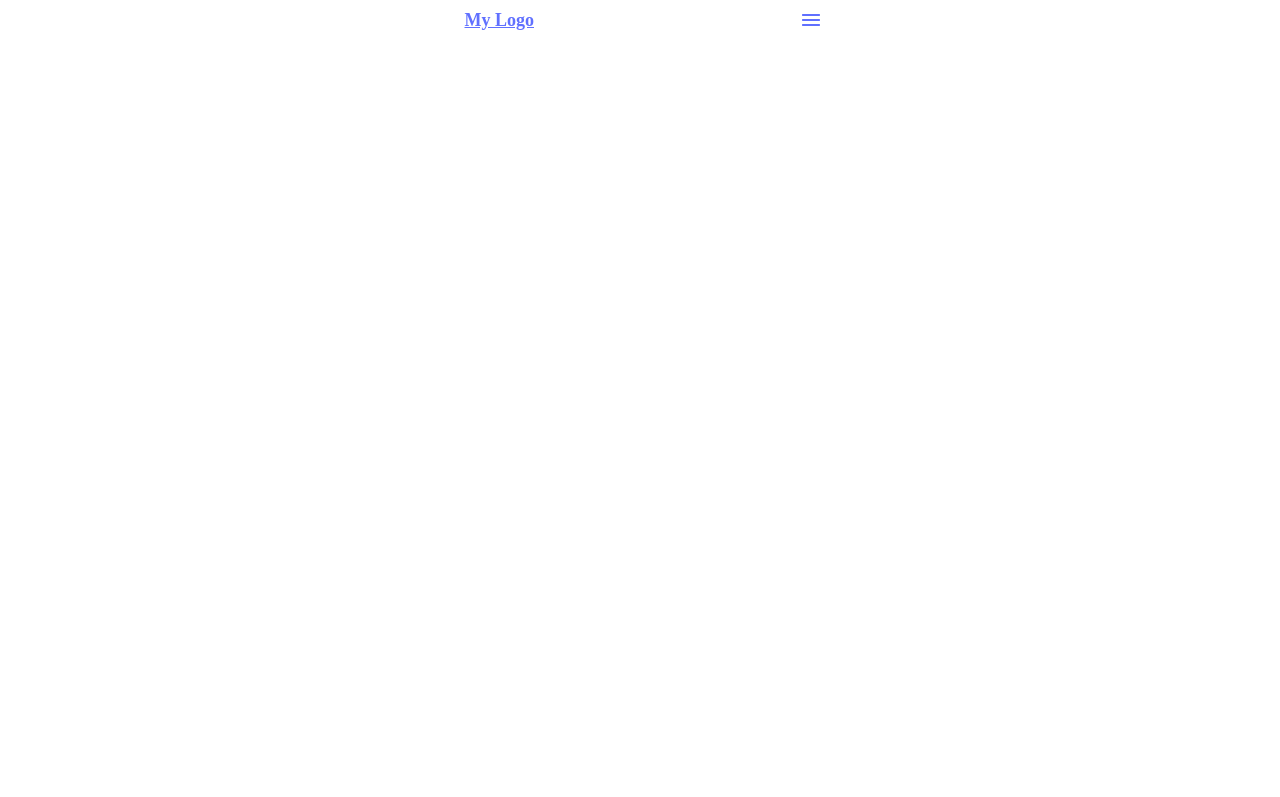
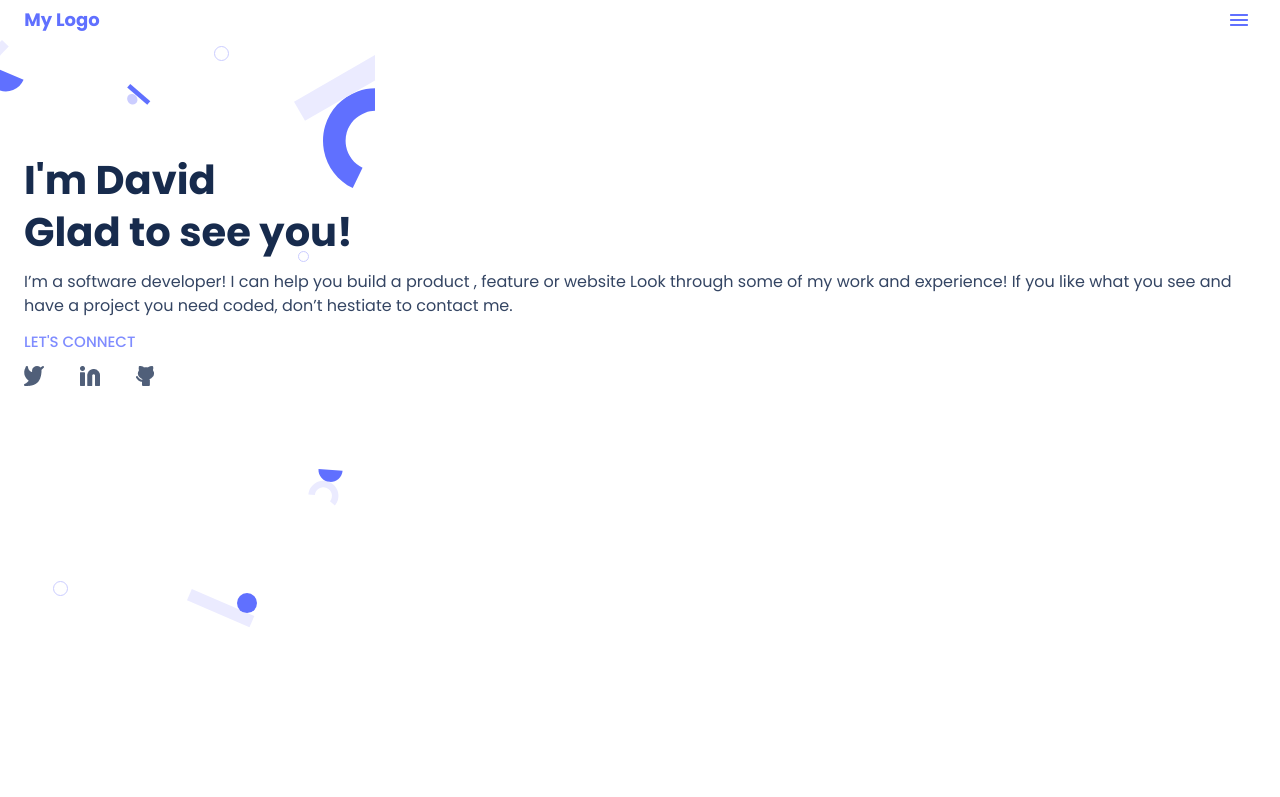
Before and after one commit to amon-cofie/Mobile-first-Portfolio, a website: page index.html in a window 1280 px wide. Shown: the top 797 px of the page. Drawn offline with Linux system fonts and the light colour scheme.

Commit message:
update index.html and main.css file

```diff
--- a/index.html
+++ b/index.html
@@ -2,6 +2,12 @@
 <html lang="en">
   <head>
     <meta charset="UTF-8" />
+    <link rel="preconnect" href="https://fonts.googleapis.com" />
+    <link rel="preconnect" href="https://fonts.gstatic.com" crossorigin />
+    <link
+      href="https://fonts.googleapis.com/css2?family=Nunito:wght@400;500&family=Poppins:wght@400;500;700&display=swap"
+      rel="stylesheet"
+    />
     <link rel="stylesheet" href="./main.css" />
     <meta http-equiv="X-UA-Compatible" content="IE=edge" />
     <meta name="viewport" content="width=device-width, initial-scale=1.0" />
@@ -14,7 +20,12 @@
           <a href="#" class="logo">My Logo</a>
         </div>
         <div class="navbar-menu-btn-container">
-          <img src="./images/Union.png" alt="navbar menu toggle" />
+          <img
+            src="./images/Union.png"
+            alt="navbar menu toggle"
+            width="18"
+            height="12"
+          />
         </div>
       </nav>
     </header>
@@ -30,23 +41,30 @@
           you see and have a project you need coded, don’t hestiate to contact
           me.
         </p>
-      </section>
         <section class="social-connect">
           <h3>LET'S CONNECT</h3>
 
-        <div class="social-icons">
+          <ul class="social-icons">
+            <li>
               <a href="https://twitter.com/amon_cofie"
                 ><img src="./images/twitter-icon.png" alt="Twitter icon"
               /></a>
+            </li>
+            <li>
               <a href="https://www.linkedin.com/in/david-amon-cofie-2389ab241/"
                 ><img src="./images/LinkedIn-icon.png" alt="LinkedIn icon"
               /></a>
+            </li>
+            <li>
               <a href="https://github.com/amon-cofie"
                 ><img src="./images/github-icon.png" alt="Github icon"
               /></a>
-        </div>
+            </li>
+          </ul>
         </section>
-      <div class="background-design"></div>
+      </section>
+      <div class="background-layer-1"></div>
+      <div class="background-layer-2"></div>
     </main>
   </body>
 </html>
--- a/main.css
+++ b/main.css
@@ -8,58 +8,60 @@
   display: flex;
   flex-direction: column;
   align-items: center;
+}
+
+#main-body {
+  display: flex;
+  flex-direction: column;
+  align-items: center;
   min-height: 100vh;
 }
 
 #navbar {
   display: flex;
   justify-content: space-between;
-  width: 375px;
+  width: 100vw;
 }
 
 .logo-container {
   display: flex;
   align-items: center;
+  justify-content: center;
+  margin-left: 12px;
   padding: 10px 12px;
   width: 100px;
   height: 40px;
 }
 
 .logo {
-  width: 76px;
-  height: 20px;
-  font-family: "Times New Roman", Times, serif;
+  font-family: "Poppins", sans-serif;
   font-style: normal;
   font-weight: 700;
   font-size: 18px;
   line-height: 20px;
+  text-decoration: none;
   display: flex;
-  align-items: center;
   text-align: center;
   color: #6070ff;
-  flex: none;
-  order: 0;
-  flex-grow: 0;
 }
 
 .navbar-menu-btn-container {
+  margin-right: 24px;
   padding: 8px;
   display: flex;
   align-items: center;
 }
 
 .main-introduction {
-  width: 375px;
+  width: 100vw;
   display: flex;
   flex-direction: column;
-  align-items: flex-start;
   padding: 114px 24px;
   gap: 12px;
-  top: 92px;
 }
 
 .main-introduction h1 {
-  font-family: "Times New Roman", Times, serif;
+  font-family: "Poppins", sans-serif;
   font-style: normal;
   font-weight: 700;
   font-size: 40px;
@@ -68,7 +70,7 @@
 }
 
 .main-introduction p {
-  font-family: "Times New Roman", Times, serif;
+  font-family: "Poppins", sans-serif;
   font-style: normal;
   font-weight: 400;
   font-size: 16px;
@@ -79,7 +81,7 @@
 .social-connect h3 {
   width: 117px;
   height: 24px;
-  font-family: "Times New Roman", Times, serif;
+  font-family: "Poppins", sans-serif;
   font-style: normal;
   font-weight: 500;
   font-size: 15px;
@@ -89,10 +91,27 @@
 }
 
 .social-icons {
-  width: 170.17px;
-  height: 20px;
+  max-width: 130px;
+  list-style: none;
+  display: flex;
+  flex-direction: row;
+  justify-content: space-between;
 }
 
-.social-icons > a {
-  padding-right: 20px;
+.background-layer-1 {
+  background-image: url(./images/Background-svgs/header-background-mobile@2x.svg);
+  background-repeat: no-repeat;
+  position: absolute;
+  z-index: -10;
+  width: 100vw;
+  height: 100vh;
 }
+
+.background-layer-2 {
+  background-image: url(./images/Background-svgs/header-shapes\ mobile@2x.svg);
+  background-repeat: no-repeat;
+  position: absolute;
+  z-index: -9;
+  width: 100vw;
+  height: 100vh;
+}
```
Also changed, not shown: images/Background-svgs/Rectangle 4.svg (deleted), images/Background-svgs/header-background-mobile.svg (added), images/Background-svgs/header-background-mobile@2x.svg (added), images/Background-svgs/header-shapes mobile.svg (added), images/Background-svgs/header-shapes mobile@2x.svg (added). Lines whose indentation alone changed are shown as unchanged.
